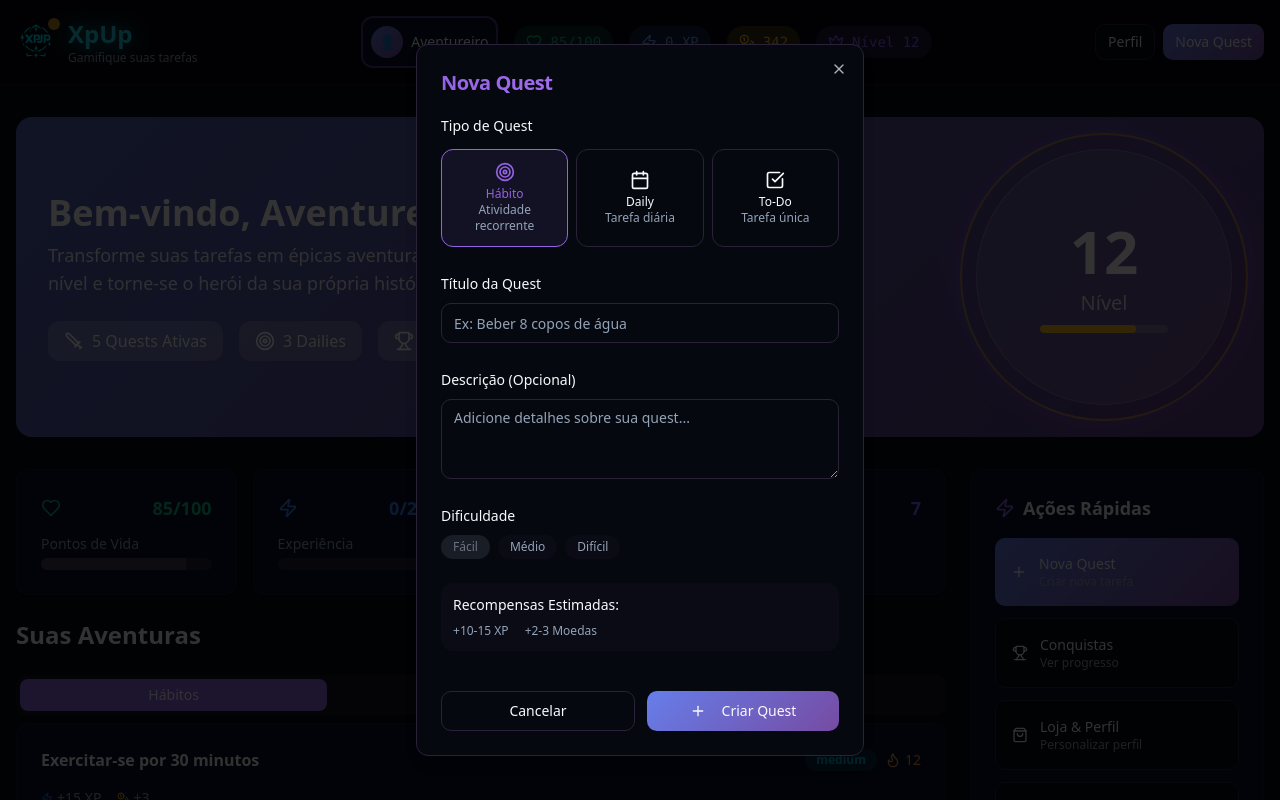
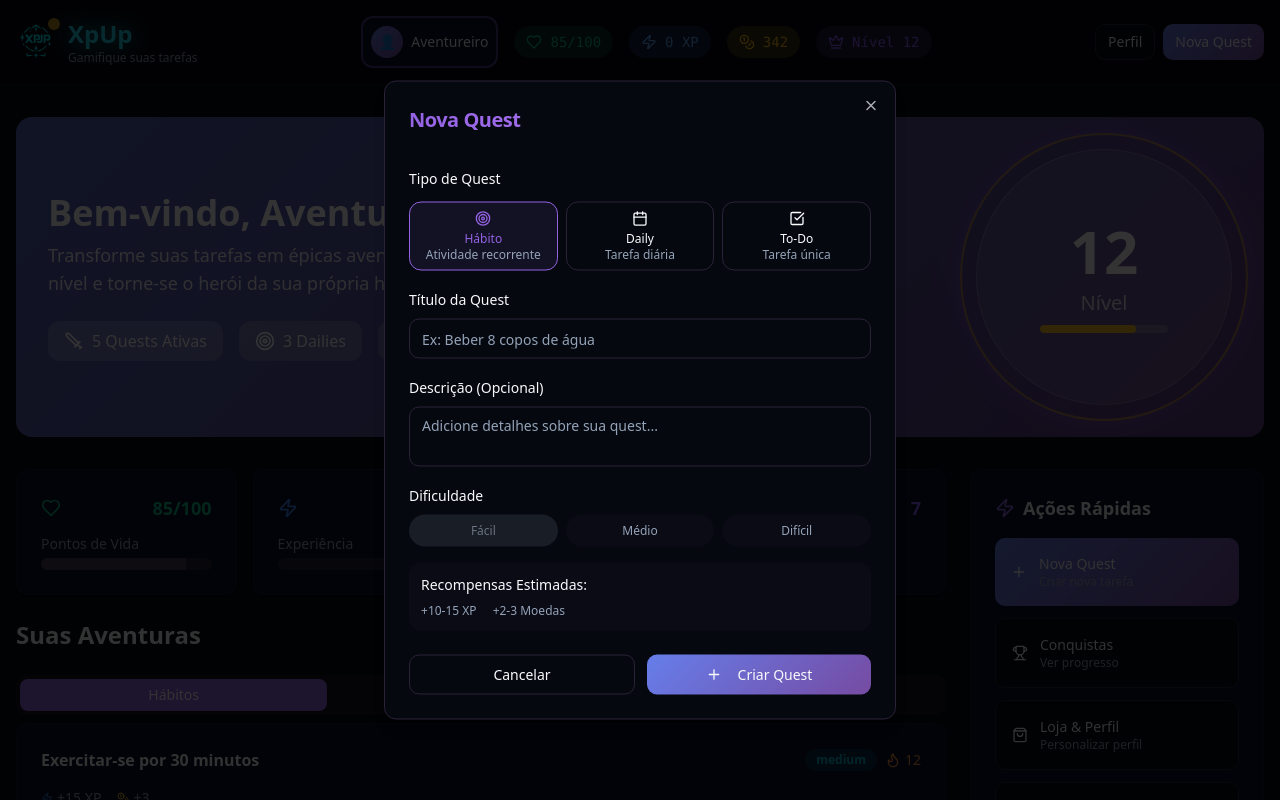
Before and after one commit to passarinholagoa/xp-up-00, a React (Vite) app: page / in a window 1280 px wide. Both pictures are taken after a click on the button "Nova Quest". Shown: the top 800 px of the page. Built offline with nearby package versions, Linux system fonts and the light colour scheme.

Commit message:
Fix: Quest modal formatting
Adjust the quest modal to prevent content from being cut off on smaller screens.

```diff
--- a/src/components/NewQuestModal.tsx
+++ b/src/components/NewQuestModal.tsx
@@ -71,14 +71,14 @@ export const NewQuestModal = ({ isOpen, onClose }: NewQuestModalProps) => {
 
   return (
     <Dialog open={isOpen} onOpenChange={onClose}>
-      <DialogContent className="sm:max-w-md">
-        <DialogHeader>
+      <DialogContent className="sm:max-w-lg max-h-[90vh] overflow-y-auto">
+        <DialogHeader className="pb-4">
           <DialogTitle className="text-xl font-bold bg-gradient-to-r from-primary to-quest-accent bg-clip-text text-transparent">
             Nova Quest
           </DialogTitle>
         </DialogHeader>
 
-        <form onSubmit={handleSubmit} className="space-y-6">
+        <form onSubmit={handleSubmit} className="space-y-4">
           {/* Quest Type Selection */}
           <div className="space-y-3">
             <label className="text-sm font-medium">Tipo de Quest</label>
@@ -90,15 +90,15 @@ export const NewQuestModal = ({ isOpen, onClose }: NewQuestModalProps) => {
                     key={type.type}
                     type="button"
                     onClick={() => setQuestType(type.type)}
-                    className={`p-3 rounded-lg border text-center transition-all ${
+                    className={`p-2 rounded-lg border text-center transition-all text-xs ${
                       questType === type.type
                         ? 'border-primary bg-primary/10 text-primary'
                         : 'border-border hover:border-primary/50'
                     }`}
                   >
-                    <Icon className="h-5 w-5 mx-auto mb-1" />
-                    <div className="text-xs font-medium">{type.label}</div>
-                    <div className="text-xs text-muted-foreground">{type.description}</div>
+                    <Icon className="h-4 w-4 mx-auto mb-1" />
+                    <div className="font-medium">{type.label}</div>
+                    <div className="text-xs text-muted-foreground leading-tight">{type.description}</div>
                   </button>
                 );
               })}
@@ -123,7 +123,7 @@ export const NewQuestModal = ({ isOpen, onClose }: NewQuestModalProps) => {
               value={description}
               onChange={(e) => setDescription(e.target.value)}
               placeholder="Adicione detalhes sobre sua quest..."
-              className="w-full min-h-[80px]"
+              className="w-full min-h-[60px] resize-none"
             />
           </div>
 
@@ -136,7 +136,7 @@ export const NewQuestModal = ({ isOpen, onClose }: NewQuestModalProps) => {
                   key={diff.value}
                   type="button"
                   onClick={() => setDifficulty(diff.value)}
-                  className={`px-3 py-1 rounded-full text-xs font-medium transition-all ${
+                  className={`px-3 py-2 rounded-full text-xs font-medium transition-all flex-1 ${
                     difficulty === diff.value
                       ? diff.color
                       : 'bg-muted/20 text-muted-foreground hover:bg-muted/40'
@@ -171,7 +171,7 @@ export const NewQuestModal = ({ isOpen, onClose }: NewQuestModalProps) => {
           </div>
 
           {/* Actions */}
-          <div className="flex gap-3 pt-4">
+          <div className="flex gap-3 pt-2">
             <Button
               type="button"
               variant="outline"
```
